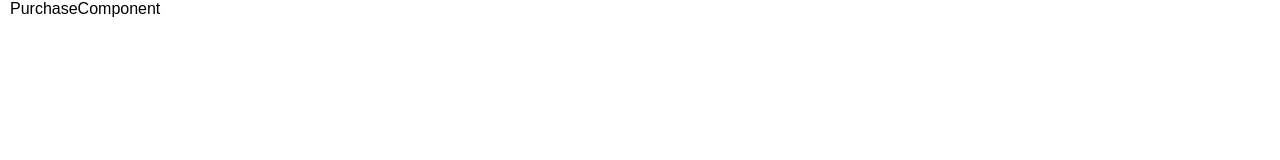
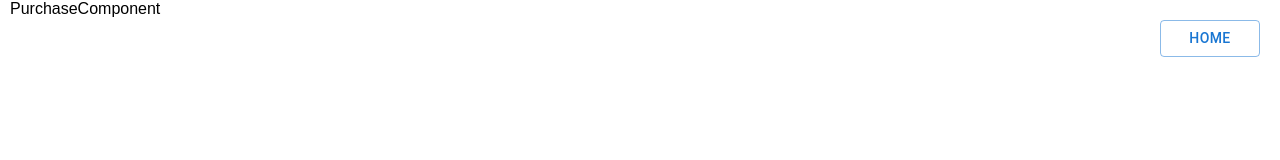
Before and after one commit to joshnice/investment_tracker, a React (Create React App) app: page /purchase in a window 1280 px wide. Shown: the top 160 px of the page. Built offline with nearby package versions, Linux system fonts and the light colour scheme.

Commit message:
Added home button to all pages

```diff
--- a/src/pages/overview.tsx
+++ b/src/pages/overview.tsx
@@ -1,8 +1,13 @@
 import React, { FunctionComponent } from "react";
+import HomeButton from "../components/home-button";
+import { HomeButtonContainer } from "../styles/home-button-contanier";
 
 const OverviewComponent: FunctionComponent = () => {
     return (
         <>
+            <HomeButtonContainer>
+                <HomeButton />
+            </HomeButtonContainer>
             OverviewComponent
         </>
     )
--- a/src/pages/purchase.tsx
+++ b/src/pages/purchase.tsx
@@ -1,8 +1,13 @@
 import React, { FunctionComponent } from "react";
+import HomeButton from "../components/home-button";
+import { HomeButtonContainer } from "../styles/home-button-contanier";
 
 const PurchaseComponent: FunctionComponent = () => {
     return (
         <>
+            <HomeButtonContainer>
+                <HomeButton />
+            </HomeButtonContainer>
             PurchaseComponent
         </>
     )
--- a/src/pages/sell.tsx
+++ b/src/pages/sell.tsx
@@ -1,8 +1,13 @@
 import React, { FunctionComponent } from "react";
+import HomeButton from "../components/home-button";
+import { HomeButtonContainer } from "../styles/home-button-contanier";
 
 const SellComponent: FunctionComponent = () => {
     return (
         <>
+            <HomeButtonContainer>
+                <HomeButton />
+            </HomeButtonContainer>
             SellComponent
         </>
     )
--- /dev/null
+++ b/src/styles/home-button-contanier.ts
@@ -0,0 +1,7 @@
+import styled from "@emotion/styled";
+
+export const HomeButtonContainer = styled.div`
+    position: absolute;
+    right: 20px;
+    top: 20px;
+`;
```
